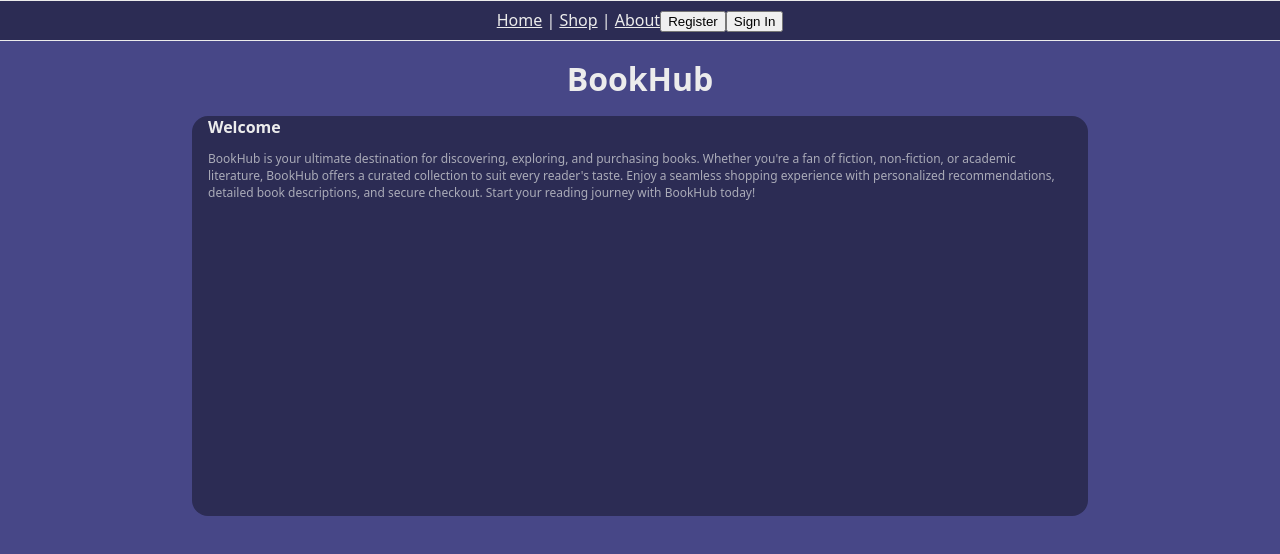
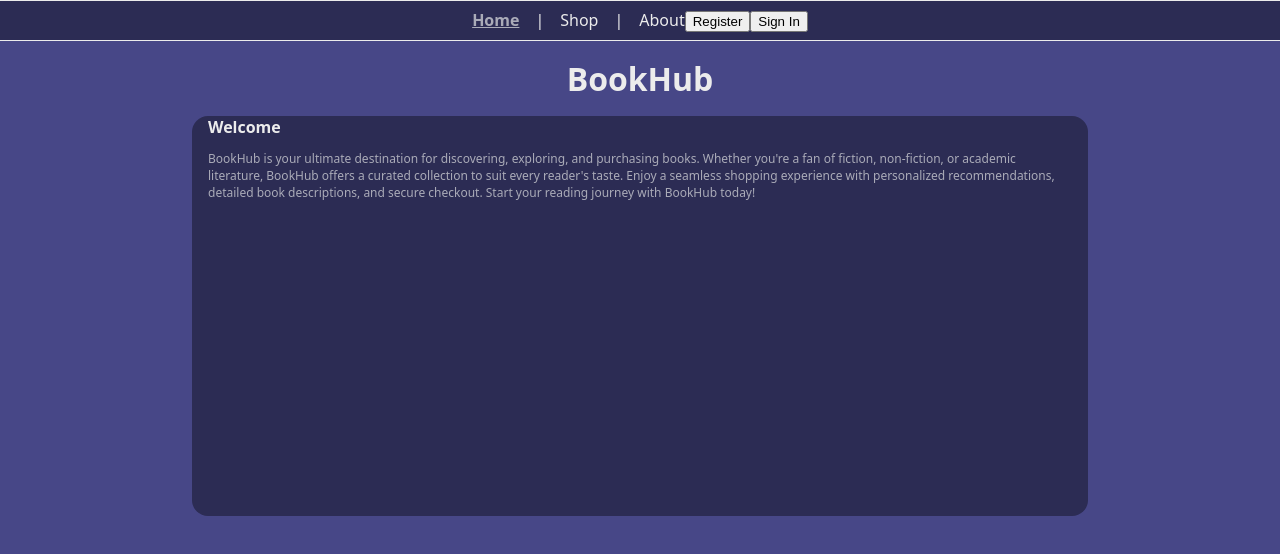
Before and after one commit to ArashFP/BookHub, a React (Vite) app in the folder Frontend/BookHub/: page / in a window 1280 px wide. Shown: the top 554 px of the page. Built offline with nearby package versions, Linux system fonts and the light colour scheme.

Commit message:
updates navbar and adds styling

```diff
--- a/Frontend/BookHub/src/components/Navbar/Navbar.module.css
+++ b/Frontend/BookHub/src/components/Navbar/Navbar.module.css
@@ -8,3 +8,19 @@
   border-top: solid 1px var(--primary-color);
   color: var(--primary-color);
 }
+
+.navbar {
+  display: flex;
+  gap: 16px;
+}
+
+.navbar a {
+  text-decoration: none;
+  color: var(--primary-color);
+}
+
+.navbar a.activeLink {
+  text-decoration: underline;
+  font-weight: bold;
+  color: var(--secondary-color);
+}
--- a/Frontend/BookHub/src/components/Navbar/Navbar.tsx
+++ b/Frontend/BookHub/src/components/Navbar/Navbar.tsx
@@ -4,6 +4,7 @@ import { isTokenExpired } from "../../utils/tokenUtils";
 import { Modal } from "../Modal/Modal";
 import SignUp from "../SignUp/SignUp";
 import SignIn from "../SignIn/SignIn";
+import { NavLink } from "react-router-dom";
 
 export const Navbar = () => {
   const token = localStorage.getItem("token");
@@ -21,8 +22,32 @@ export const Navbar = () => {
     <div className={styles.navbarContainer}>
       <div>
         <nav className={styles.navbar}>
-          <a href="/">Home</a> | <a href="/shop">Shop</a> |{" "}
-          <a href="/about">About</a>
+          <NavLink
+            to="/"
+            className={({ isActive }) =>
+              isActive ? styles.activeLink : undefined
+            }
+          >
+            Home
+          </NavLink>{" "}
+          |{" "}
+          <NavLink
+            to="/shop"
+            className={({ isActive }) =>
+              isActive ? styles.activeLink : undefined
+            }
+          >
+            Shop
+          </NavLink>{" "}
+          |{" "}
+          <NavLink
+            to="/about"
+            className={({ isActive }) =>
+              isActive ? styles.activeLink : undefined
+            }
+          >
+            About
+          </NavLink>
         </nav>
       </div>
       <div className={styles.authButtons}>
```
